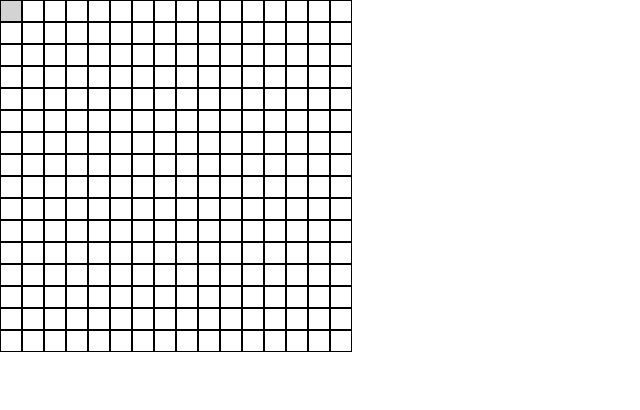
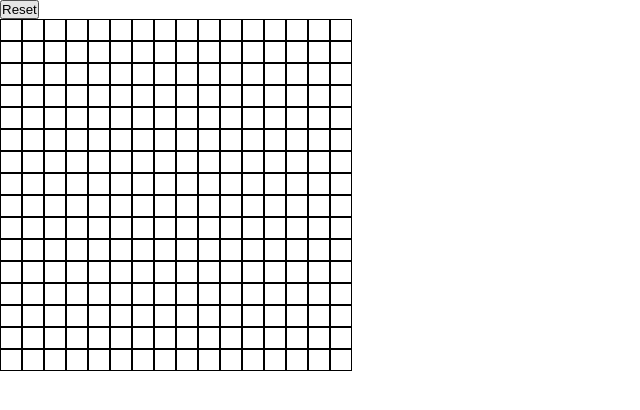
Before and after one commit to Keegan-George/etch-a-sketch, a plain HTML site: page index.html in a window 1280 px wide. Shown: the whole page, without its empty margins (0-640 px from the left). Drawn offline with Linux system fonts and the light colour scheme.

Commit message:
Add function to delete grid

```diff
--- a/index.html
+++ b/index.html
@@ -9,6 +9,7 @@
 </head>
 
 <body>
+	<button onclick="deleteGrid()" id="reset-button">Reset</button>
 	<div class="grid-container">
 	</div>
 </body>
--- a/static/js/scripts.js
+++ b/static/js/scripts.js
@@ -1,9 +1,9 @@
-function createGrid() {
-    const size = 16;
+function createGrid(size = 16) {
     gridContainer = document.querySelector(".grid-container");
 
     for (let i = 0; i < size; i++) {
         column = document.createElement("div");
+        column.classList.add("column");
         for (let j = 0; j < size; j++) {
             square = document.createElement("div");
             square.classList.add("square");
@@ -13,4 +13,12 @@ function createGrid() {
     }
 }
 
+function deleteGrid() {
+    columns = document.querySelectorAll(".column");
+    columns.forEach(column => { column.remove() });
+}
+
+
+
+
 createGrid();
```
